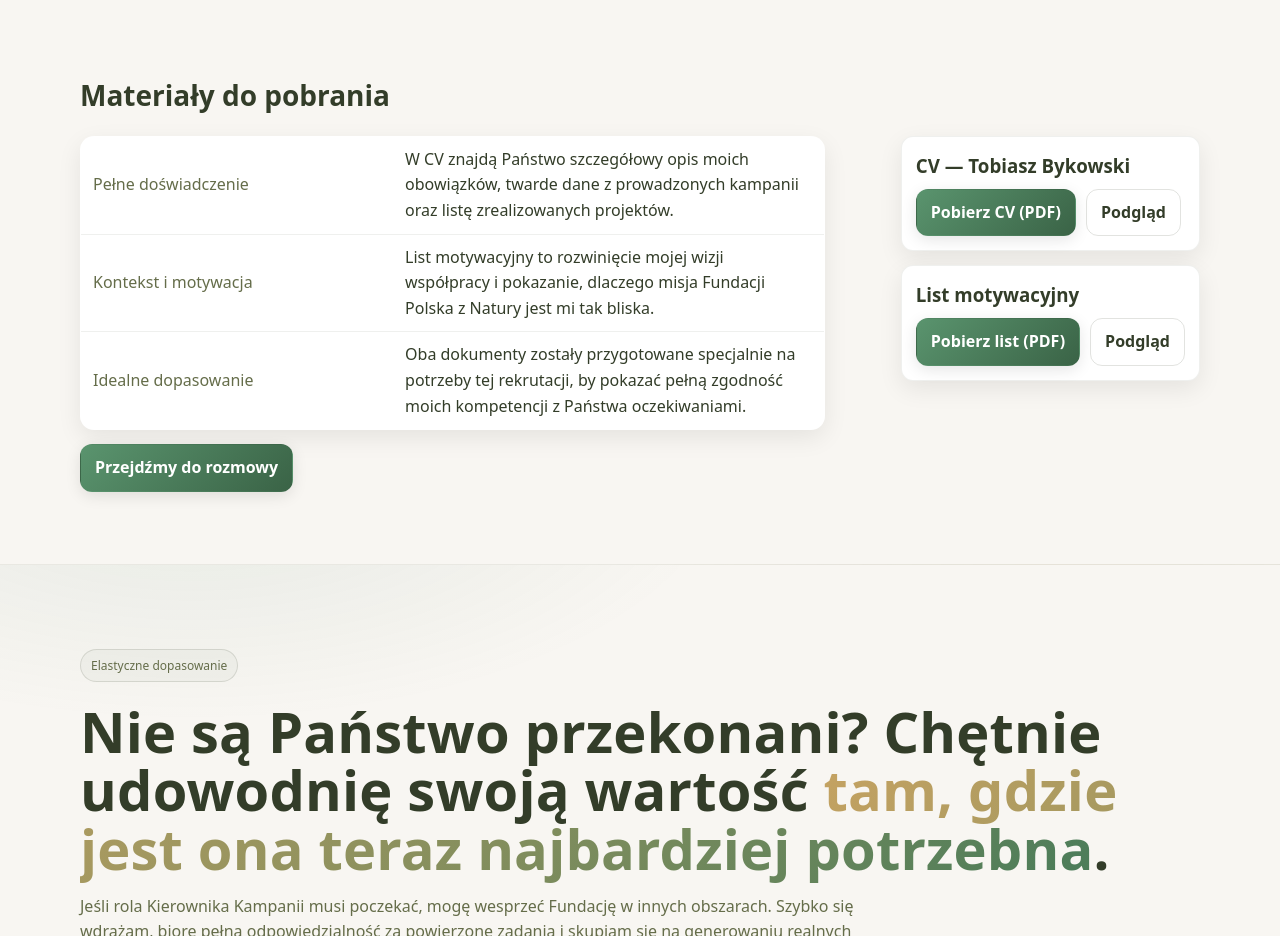
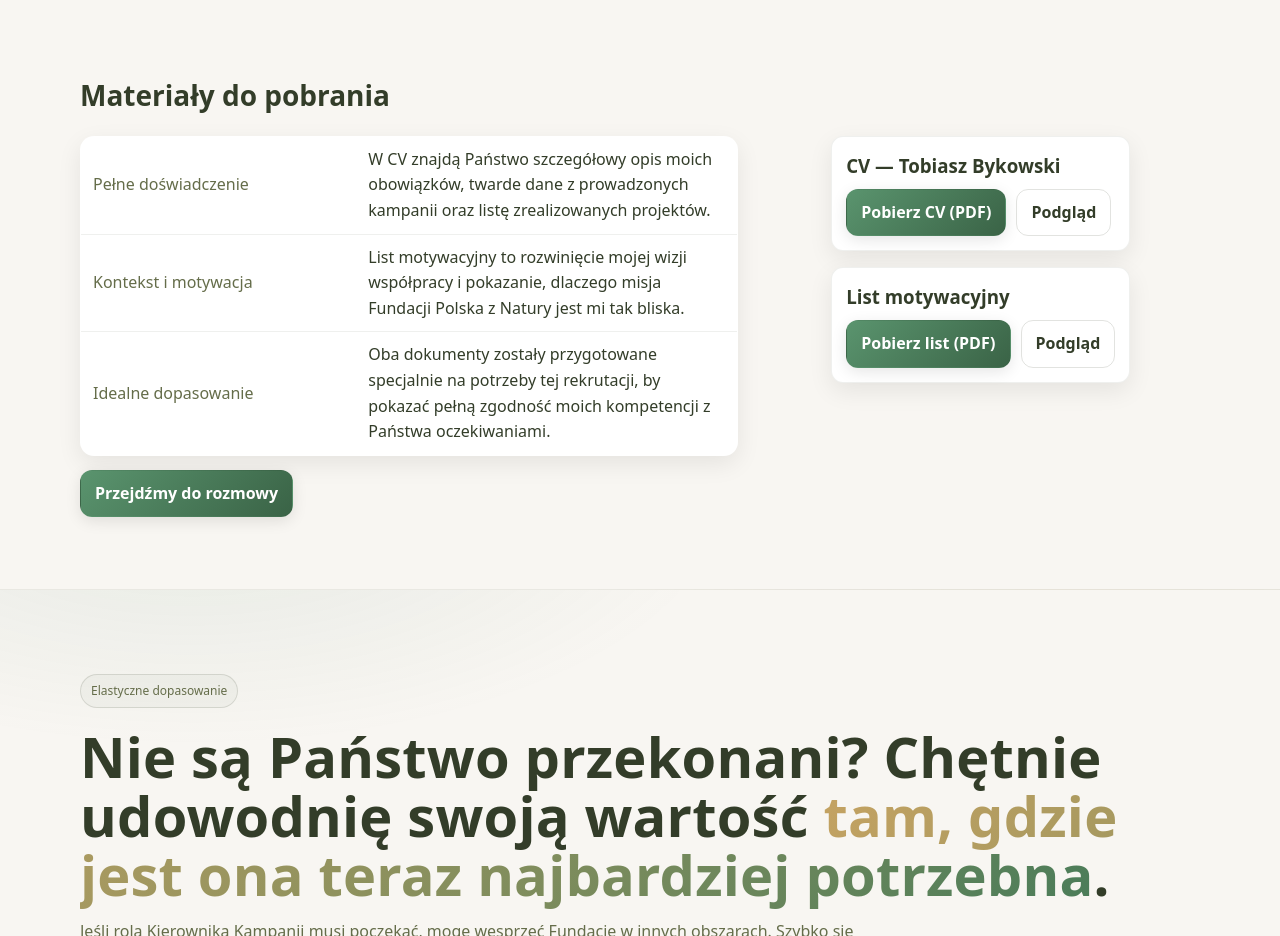
Before and after one commit to tobi070724/zielonykonserwatyzmTobiasz, a plain HTML site: page index.html in a window 1280 px wide. Shown: the part 1600-2536 px from the top of the page. Drawn offline with Linux system fonts and the light colour scheme.

Commit message:
Update index.html

```diff
--- a/index.html
+++ b/index.html
@@ -79,19 +79,19 @@
     .center { display: flex; justify-content: center; margin-top: 18px }
 
     /* Materiały (CV + list) */
-    .downloads { grid-template-columns: 1.35fr .65fr; align-items: start; gap: 16px }
+    .downloads { display: grid; grid-template-columns: 1.5fr 1fr; align-items: start; gap: 24px; }
     .table { width: 100%; border-collapse: collapse; background: var(--card); border: 1px solid rgba(51, 61, 41, .08); border-radius: var(--radius); overflow: hidden; box-shadow: var(--shadow); }
     .table tr+tr td { border-top: 1px solid rgba(51, 61, 41, .08) }
     .table td { padding: 10px 12px }
     .table .label { color: var(--muted); width: 42% }
     .download-info .cta { margin-top: 14px }
-    .docs { display: grid; gap: 14px; max-width: 520px; margin-left: auto }
+    .docs { display: grid; gap: 16px; max-width: 420px; margin-inline: auto; }
     .doc-card { background: var(--card); border: 1px solid rgba(51, 61, 41, .08); border-radius: 12px; padding: 14px; box-shadow: var(--shadow); }
     .doc-card h3 { margin: 0 0 6px }
     .doc-meta { color: var(--muted); font-size: 12px }
     .doc-actions { display: flex; gap: 10px; margin-top: 8px; flex-wrap: wrap }
 
-    @media (max-width: 980px) { .downloads { grid-template-columns: 1fr } }
+    @media (max-width: 980px) { .downloads { grid-template-columns: 1fr; gap: 24px; } }
 
     /* Footer */
     .site-footer { border-top: 1px solid rgba(51, 61, 41, .08); padding: 20px 0; margin-top: 24px }
```
